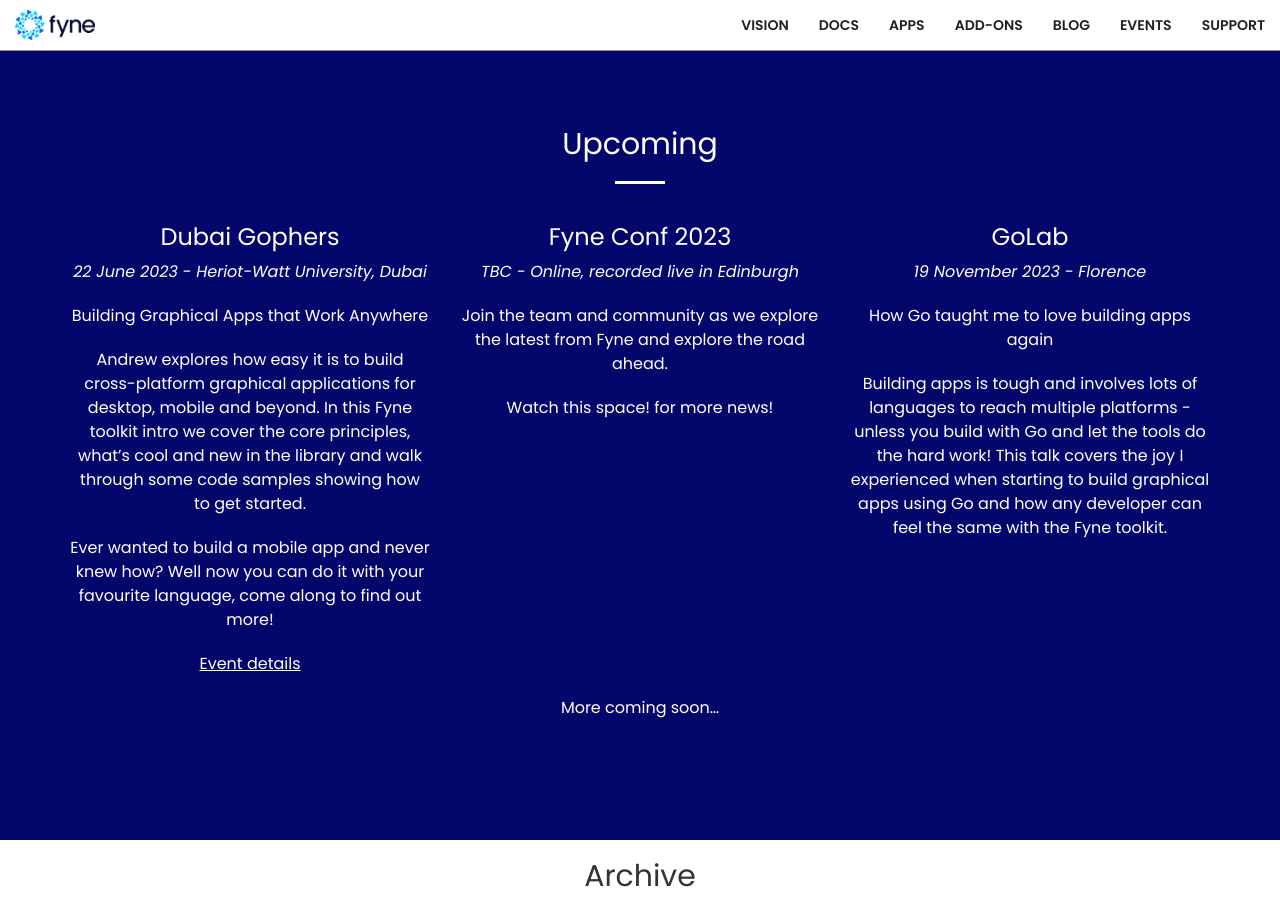
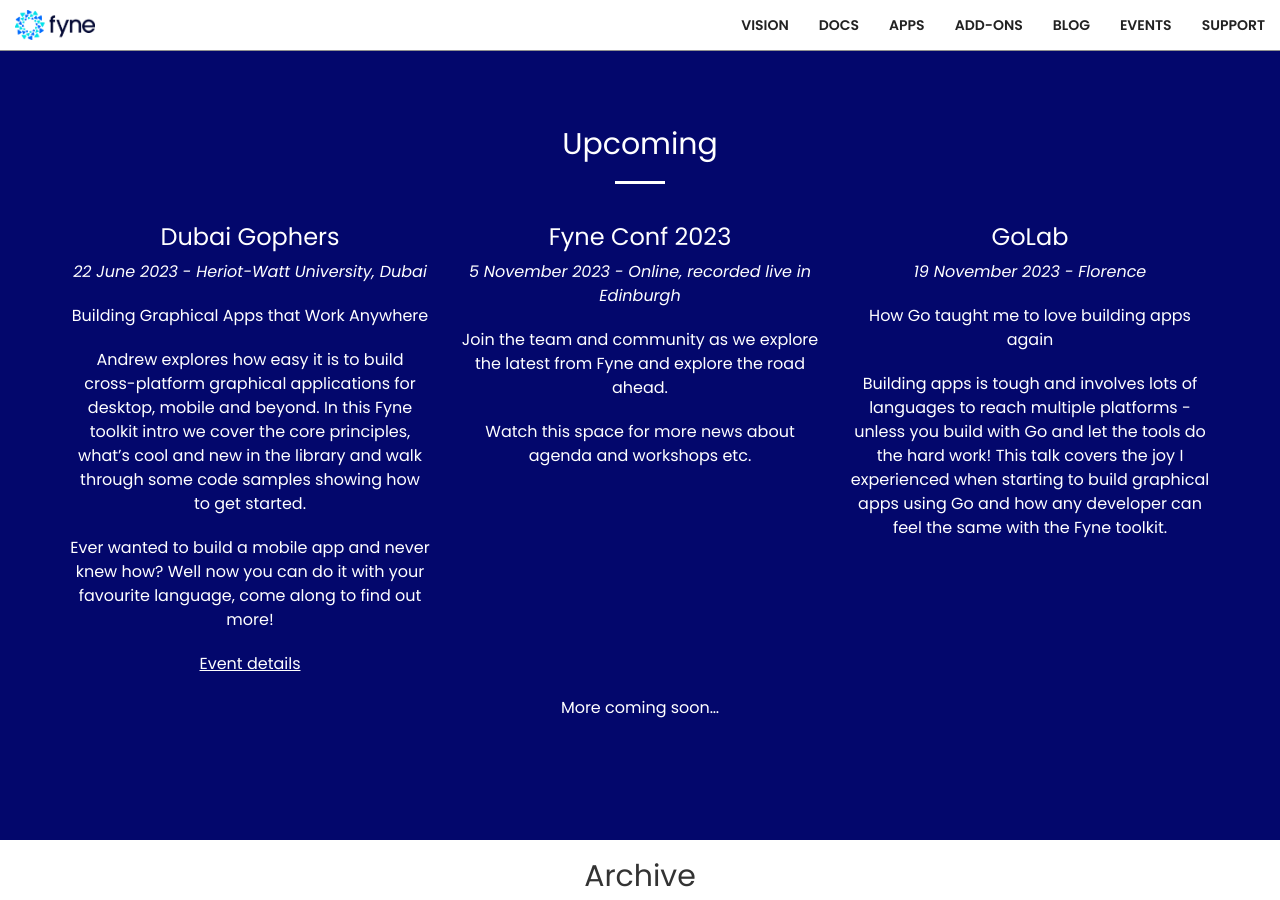
Before and after one commit to fyne-io/fyne-io.github.io, a Jekyll site: the page built from events/index.md, in a window 1280 px wide and 900 px high, scrolled down 328 px. Built offline with Jekyll 4.4.1, drawn with Linux system fonts in a browser that asks for light colours; grey boxes are pictures that could not be loaded.

Commit message:
FyneConf date

```diff
--- a/events/index.md
+++ b/events/index.md
@@ -41,11 +41,11 @@
 <div class="col-lg-4 text-center" markdown="1">
 ### Fyne Conf 2023
 
-*TBC - Online, recorded live in Edinburgh*
+*5 November 2023 - Online, recorded live in Edinburgh*
 
 Join the team and community as we explore the latest from Fyne and explore the road ahead.
 
-Watch this space! for more news!
+Watch this space for more news about agenda and workshops etc.
 </div>
 
 
```
